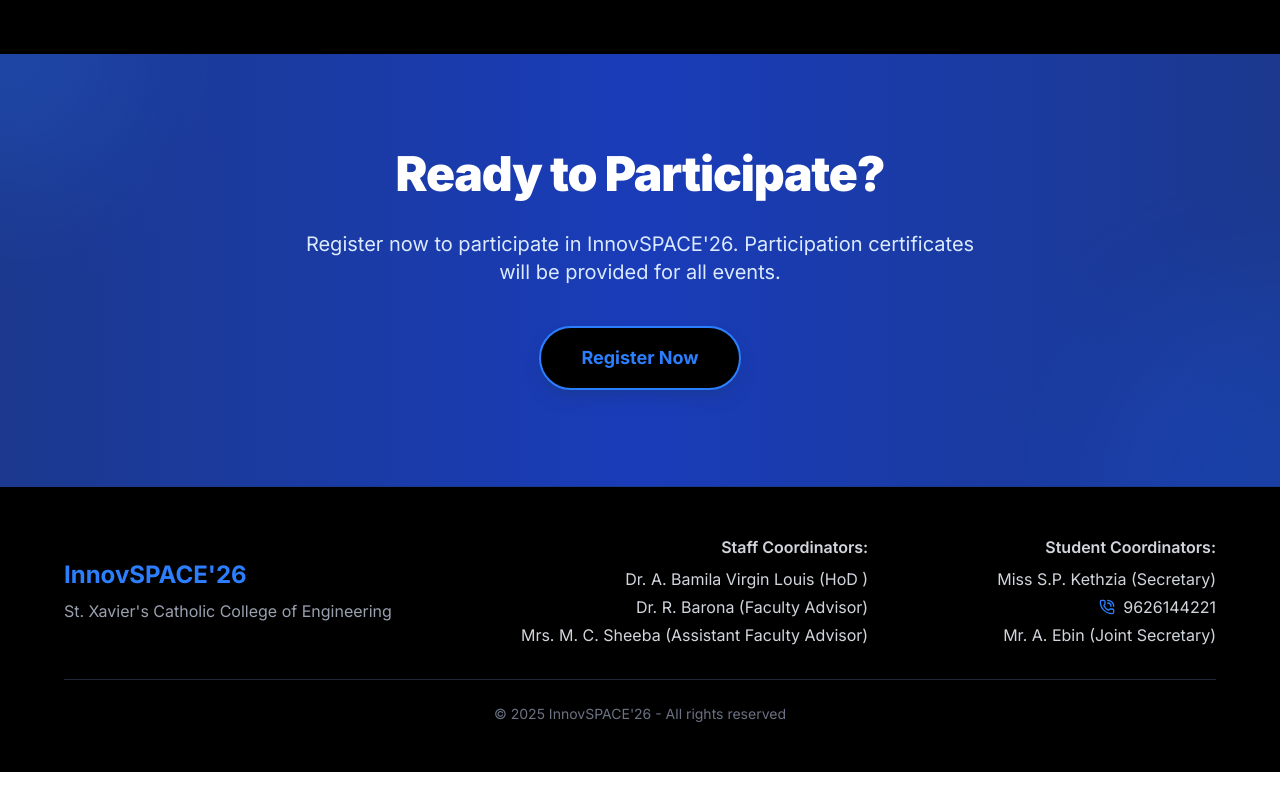
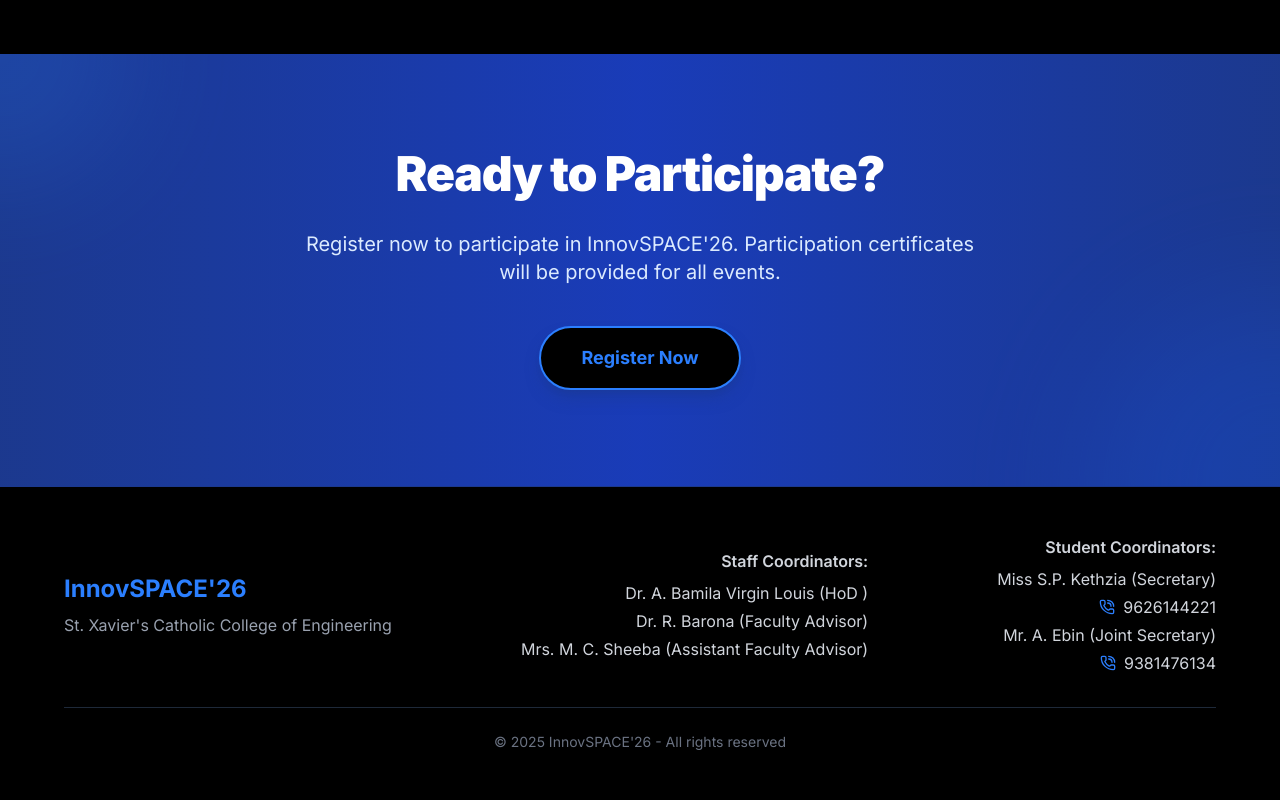
Before and after one commit to arulebin/innovace-25, a Next.js app: page / in a window 1280 px wide. Shown: the part 2766-3566 px from the top of the page. Before the commit the page ends 3538 px from the top, so only its background shows below. Built offline with nearby package versions, Linux system fonts and the light colour scheme.

Commit message:
Update registration link and add phno

```diff
--- a/app/page.js
+++ b/app/page.js
@@ -323,7 +323,7 @@
               certificates will be provided for all events.
             </p>
             <motion.a
-              href="https://forms.gle/uaEGNdwzi3tKqGJ59"
+              href="https://forms.gle/pjUZNBFR7ovdafQz9"
               target="_blank"
               rel="noopener noreferrer"
               className="inline-block bg-black text-blue-500 font-bold py-4 px-10 rounded-full text-lg hover:bg-gray-900 transition-all duration-300 transform hover:scale-105 border-2 border-blue-500 shadow-lg shadow-blue-900/50"
@@ -371,6 +371,10 @@
                   9626144221
                 </li>
                 <li>Mr. A. Ebin (Joint Secretary)</li>
+                <li className="flex items-center justify-center md:justify-end gap-2">
+                  <PhoneCall className="w-4 h-4 text-blue-500" />
+                  9381476134
+                </li>
               </ul>
             </div>
           </div>
```
